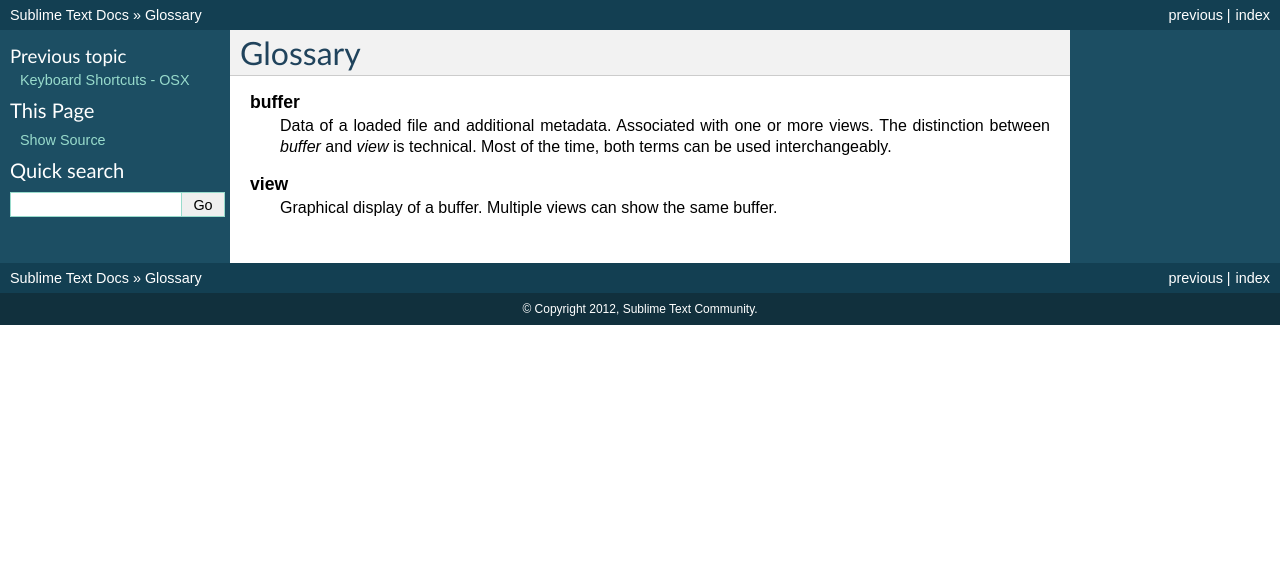
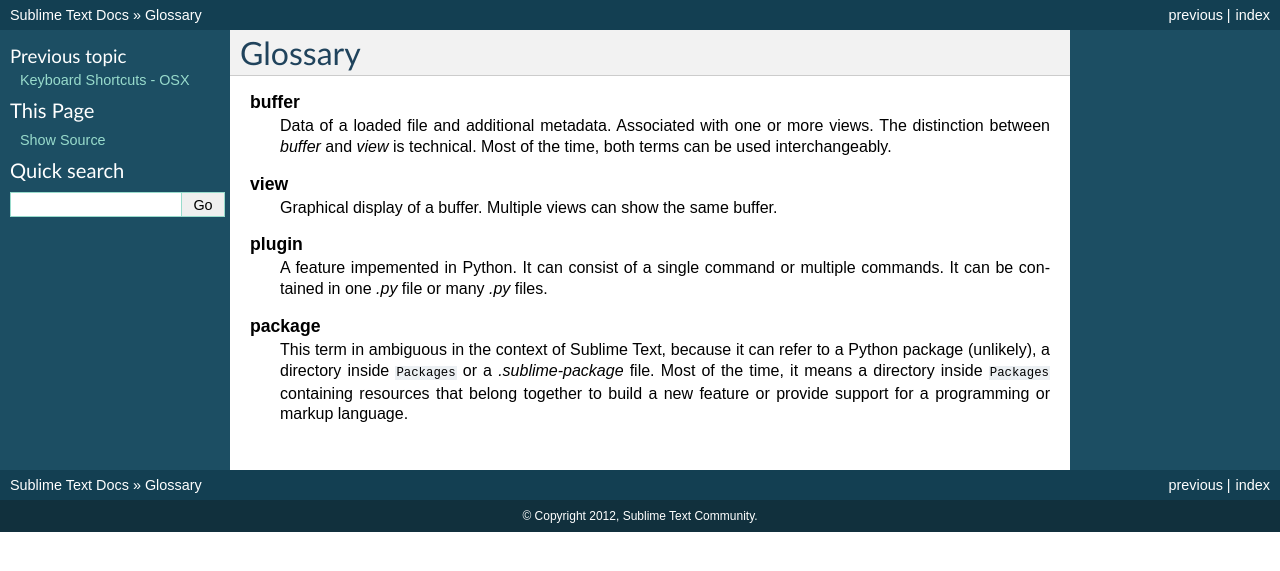
Before and after one commit to guillermooo/sublime-undocs, a Sphinx documentation site: the page built from source/glossary/glossary.rst, in a window 1280 px wide. Shown: the top 571 px of the page. Built offline with Sphinx 7.4.7, drawn with Linux system fonts in a browser that asks for light colours.

Commit message:
add terms to glossary

```diff
--- a/source/glossary/glossary.rst
+++ b/source/glossary/glossary.rst
@@ -13,3 +13,15 @@
 
     view
         Graphical display of a buffer. Multiple views can show the same buffer.
+
+    plugin
+    	A feature impemented in Python. It can consist of a single command
+    	or multiple commands. It can be contained in one *.py* file or many
+    	*.py* files.
+
+    package
+    	This term in ambiguous in the context of Sublime Text, because it can
+    	refer to a Python package (unlikely), a directory inside ``Packages``
+    	or a *.sublime-package* file. Most of the time, it means a directory
+    	inside ``Packages`` containing resources that belong together to build
+    	a new feature or provide support for a programming or markup language.
```
